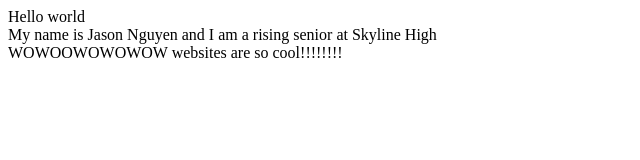
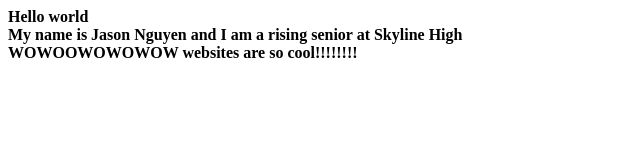
Before and after one commit to njason06/njason06.github.io, a plain HTML site: page index.html in a window 1280 px wide. Shown: the whole page, without its empty margins (0-640 px from the left). Drawn offline with Linux system fonts and the light colour scheme.

Commit message:
Update index.html

```diff
--- a/index.html
+++ b/index.html
@@ -1,3 +1,3 @@
-Hello world <br>
+<b>Hello world <br>
 My name is Jason Nguyen and I am a rising senior at Skyline High <br>
 WOWOOWOWOWOW websites are so cool!!!!!!!!
```
